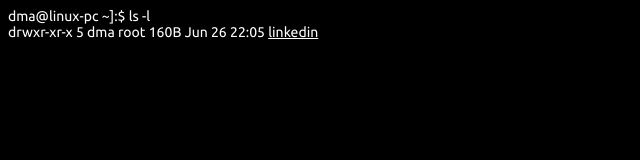
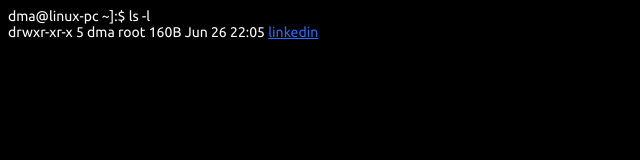
Before and after one commit to dma2607/dma2607.github.io, a plain HTML site: page index.html in a window 1280 px wide. Shown: the full height of the page, 0-640 px from the left. Drawn offline with Linux system fonts and the light colour scheme.

Commit message:
change link color

```diff
--- a/css/style.css
+++ b/css/style.css
@@ -110,6 +110,7 @@
 }
 
 a {
-    color: white;
+    color: rgb(40, 106, 250);
     font-size: inherit;
+    font-style: normal;
 }
--- a/index.html
+++ b/index.html
@@ -11,7 +11,7 @@
         <span class="type-it">ls -l</span>
         <br>
         <div class="result">
-            drwxr-xr-x   5 dma  root   160B Jun 26 22:05  <a href="https://www.linkedin.com/in/diogomarinho/">linkedin</a></span>
+            drwxr-xr-x   5 dma  root   160B Jun 26 22:05  <a href="https://www.linkedin.com/in/diogomarinho/">linkedin</a>
         </div>
     </div>
 </body>
```
